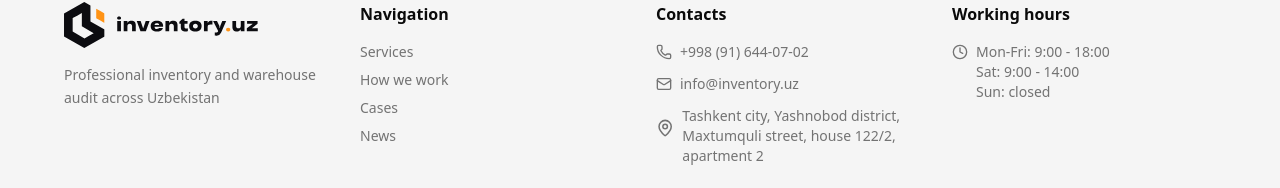
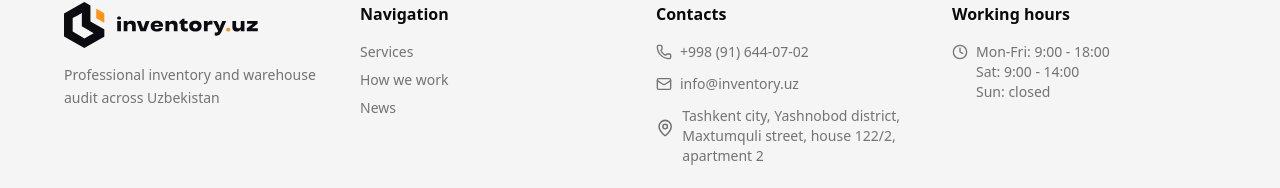
Before and after one commit to javohiryusupovv/inventoryWSC, a Next.js app: page /en in a window 1280 px wide. Shown: the part 5510-5698 px from the top of the page. Built offline with nearby package versions, Linux system fonts and the light colour scheme.

Commit message:
fix new updated 9

```diff
--- a/src/app/[locale]/(root)/components/Footer/FooterPage.tsx
+++ b/src/app/[locale]/(root)/components/Footer/FooterPage.tsx
@@ -40,13 +40,7 @@ export default function FooterPage() {
                                 {t("links.howWeWork")}
                             </Link>
                             <Link
-                                href={`#cases`}
-                                className="block text-sm text-muted-foreground hover:text-foreground transition-colors"
-                            >
-                                {t("links.cases")}
-                            </Link>
-                            <Link
-                                href={`/news`}
+                                href={`/${locale}/news`}
                                 className="block text-sm text-muted-foreground hover:text-foreground transition-colors"
                             >
                                 {t("links.news")}
```
